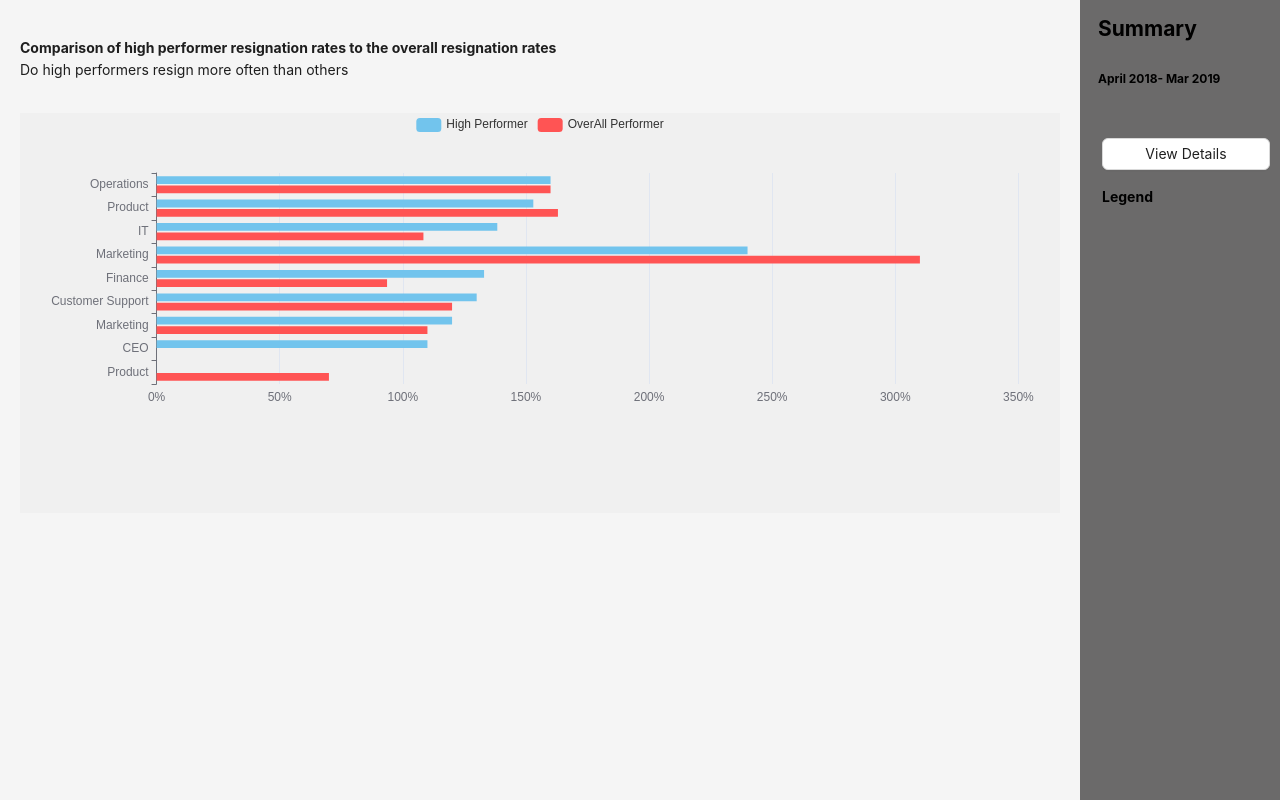
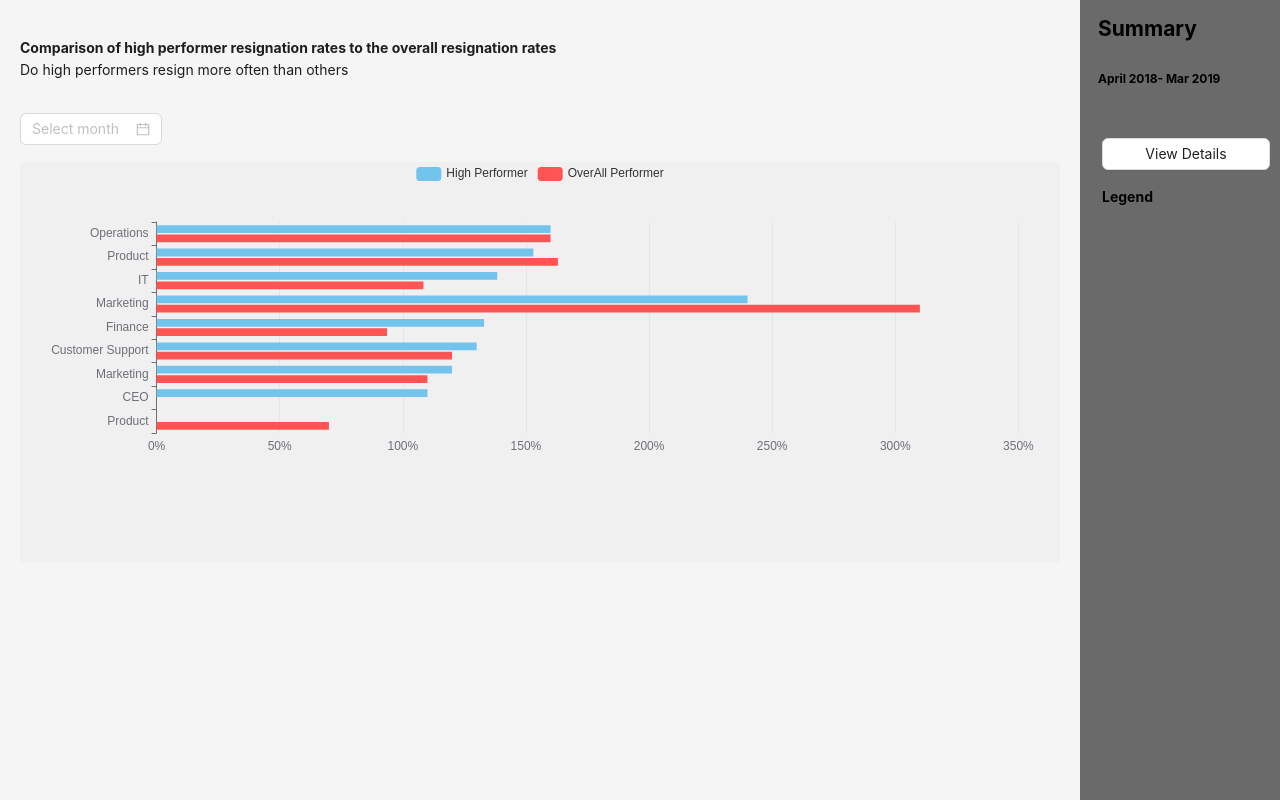
Before and after one commit to ALEEZAJOGIYAT/React-Echart, a React (Create React App) app: page / in a window 1280 px wide. Built offline with nearby package versions, Linux system fonts and the light colour scheme.

Commit message:
add butn of calender

```diff
--- a/src/components/graph/index.tsx
+++ b/src/components/graph/index.tsx
@@ -1,8 +1,16 @@
 // GraphComponent.tsx
 import './style.css'; // Import your Sass file
 import ReactEcharts from 'echarts-for-react';
+import { DatePicker } from 'antd';
+import type { DatePickerProps } from 'antd';
+
 
 export const GraphComponent = () => {
+
+  const onChange: DatePickerProps['onChange'] = (date, dateString) => {
+    console.log(date, dateString);
+  };
+
   const highPerformer = [
     9.00000,
     110000,
@@ -90,6 +98,8 @@ export const GraphComponent = () => {
       <div className='headings'>
         <h4>Comparison of high performer resignation rates to the overall resignation rates</h4>
         <p className='heading-p'>Do high performers resign more often than others</p>
+        <DatePicker onChange={onChange} picker="month" style={{width:'15%'}}/>
+        <br/>
       </div>
       <div className="graph-container">
         <ReactEcharts option={option} />
```
